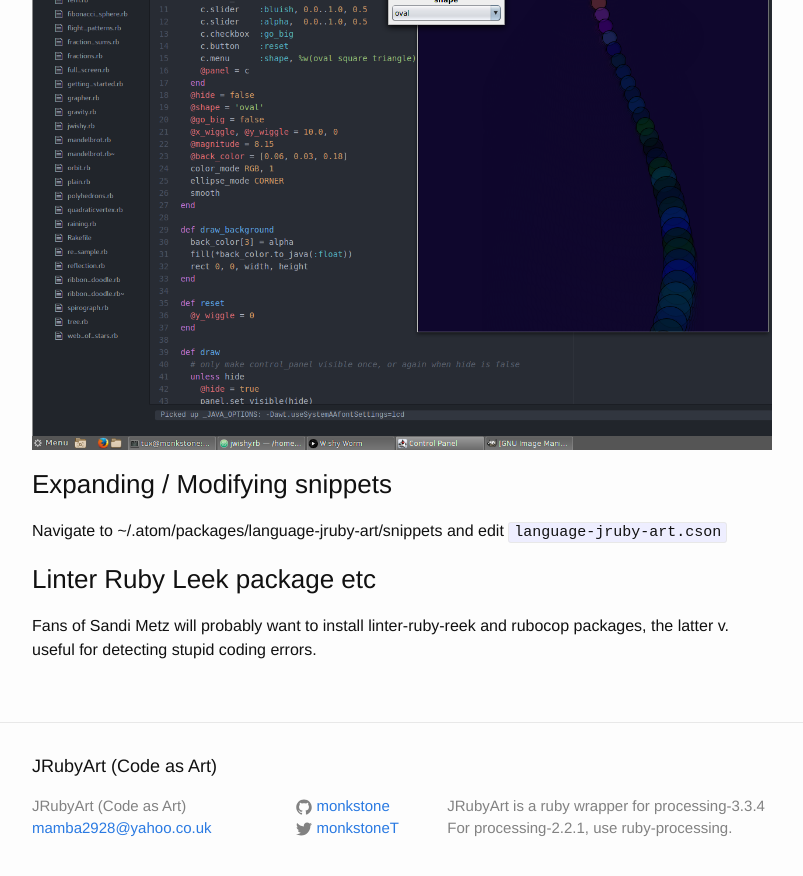
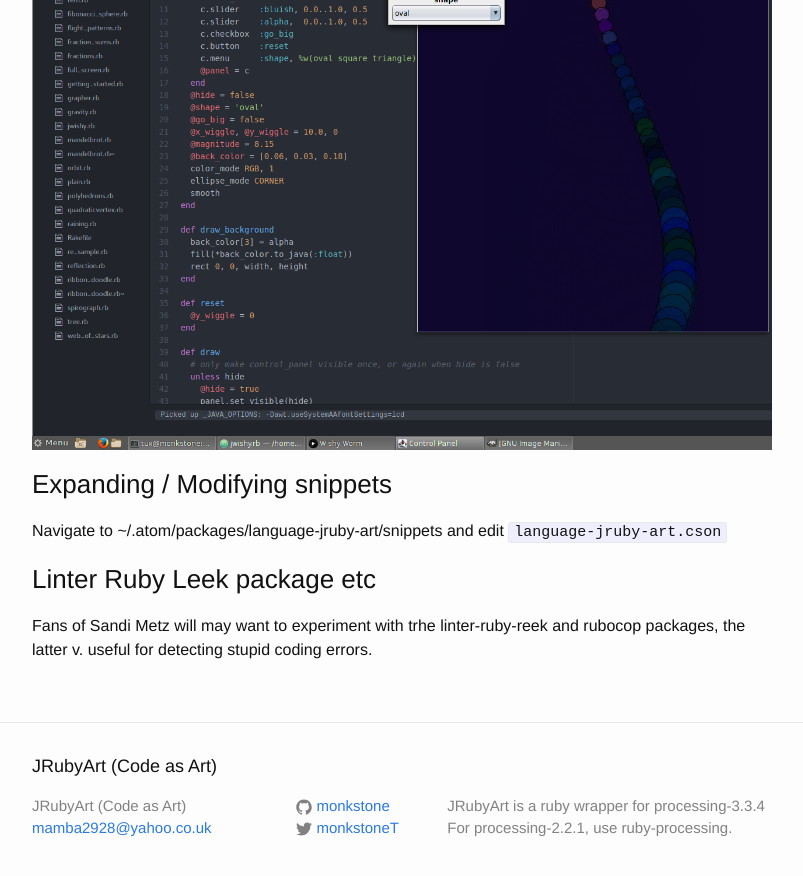
Before and after one commit to ruby-processing/JRubyArt, a Jekyll site: the page built from _editors/atom.md, in a window 1280 px wide and 900 px high, scrolled down 2391 px. Shown: the top 876 px of the window, without its empty margins (238-1041 px from the left). Built offline with Jekyll 4.4.1, drawn with Linux system fonts in a browser that asks for light colours; some of the changed text lies outside the part shown.

Commit message:
update atom

```diff
--- a/_editors/atom.md
+++ b/_editors/atom.md
@@ -69,9 +69,9 @@ Navigate to ~/.atom/packages/language-jruby-art/snippets and edit `language-jrub
 
 ### Linter Ruby Leek package etc
 
-Fans of Sandi Metz will probably want to install linter-ruby-reek and rubocop packages, the latter v. useful for detecting stupid coding errors.
+Fans of Sandi Metz will may want to experiment with trhe linter-ruby-reek and rubocop packages, the latter v. useful for detecting stupid coding errors.
 
 [language]:https://atom.io/packages/language-jruby-art
 [atom-k9]:https://atom.io/packages/atom-k9
 [atom]:https://atom.io/
-[releases]:https://github.com/atom/atom/releases/tag/v1.10.2
+[releases]:https://github.com/atom/atom/releases/tag/v1.18.0
```
Also changed, not shown: other parts of _editors/atom.md (+1 -1 lines).
